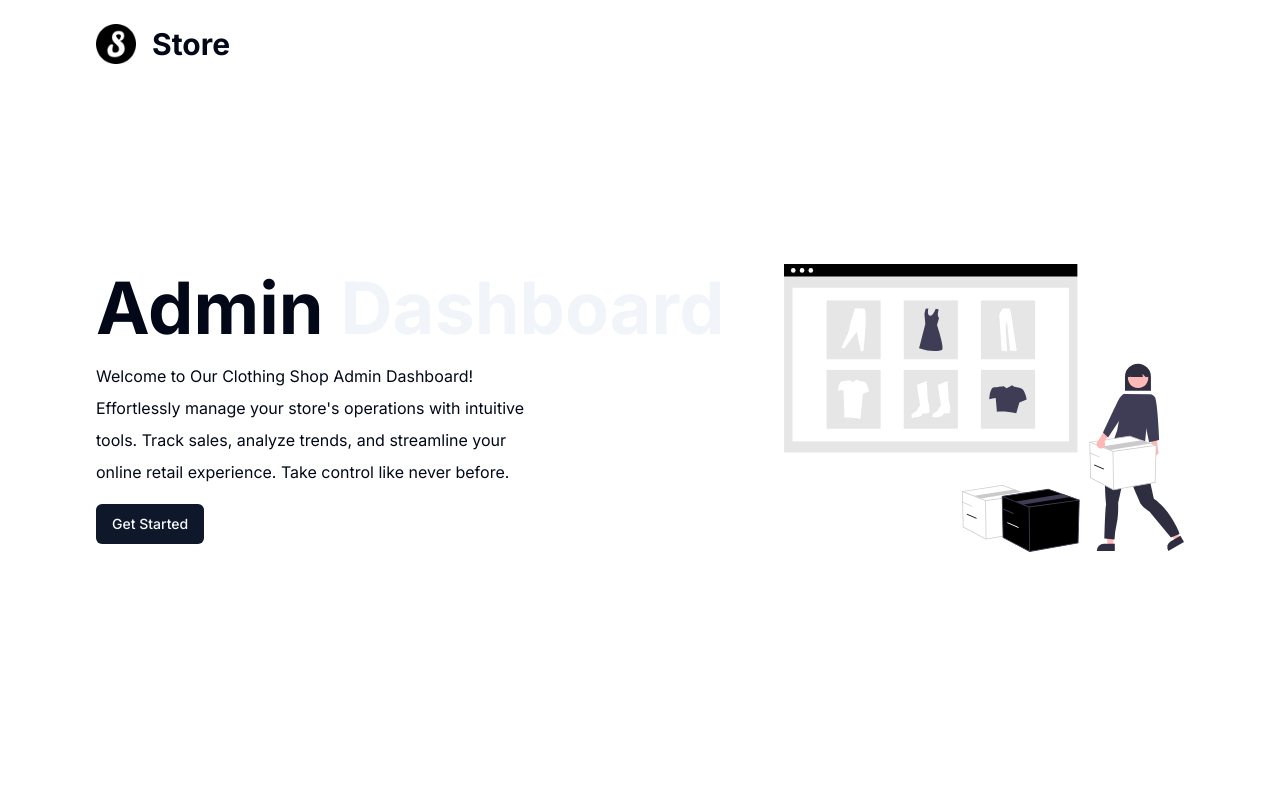
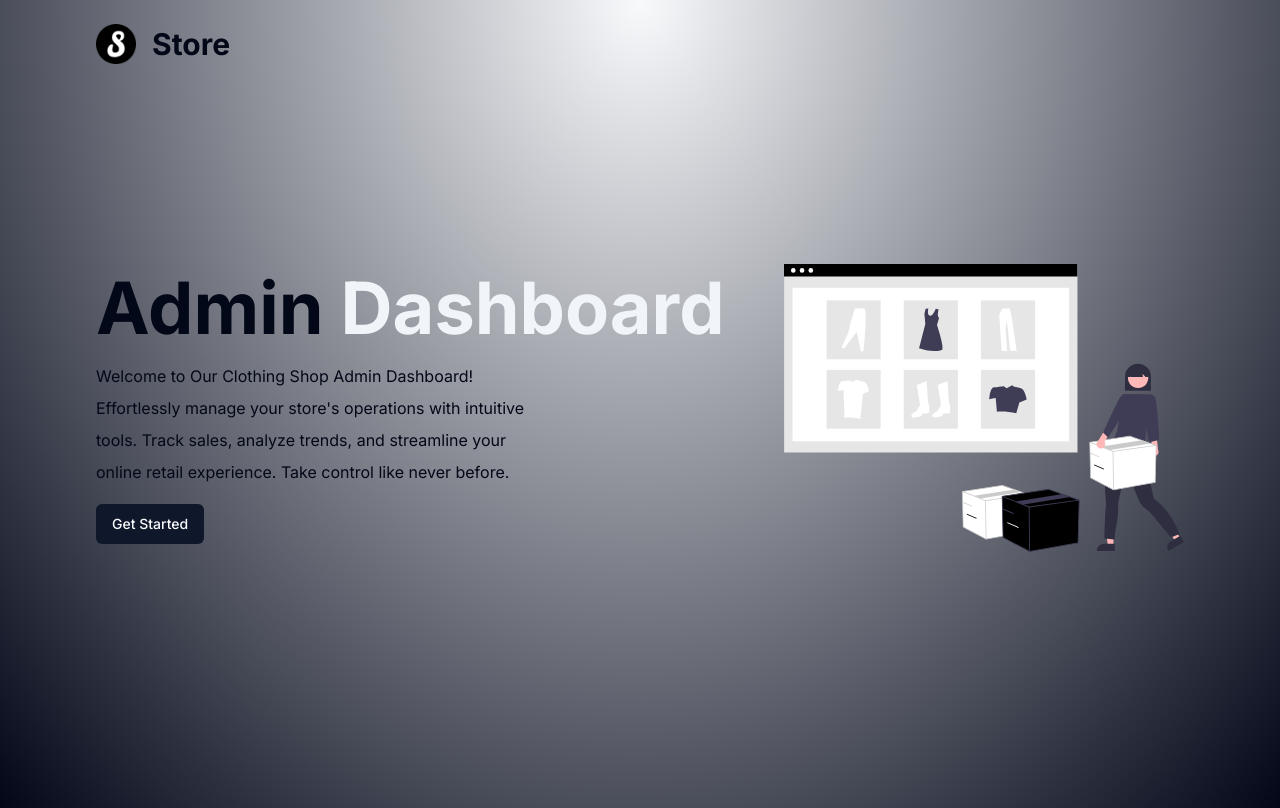
Before and after one commit to schndra/next-store-admin, a Next.js app: page / in a window 1280 px wide. Built offline with nearby package versions, Linux system fonts and the light colour scheme.

Commit message:
style: add backgroud fade to landing page

```diff
--- a/app/layout.tsx
+++ b/app/layout.tsx
@@ -3,7 +3,7 @@ import { Inter } from "next/font/google";
 import "./globals.css";
 import Providers from "./providers";
 const inter = Inter({ subsets: ["latin"] });
-import { ClerkProvider } from "@clerk/nextjs";
+// import { ClerkProvider } from "@clerk/nextjs";
 
 export const metadata: Metadata = {
   title: "Admin Dashboard Dev",
@@ -16,12 +16,12 @@ export default function RootLayout({
   children: React.ReactNode;
 }) {
   return (
-    <ClerkProvider>
+    // <ClerkProvider>
       <html lang="en" suppressHydrationWarning>
         <body className={inter.className}>
           <Providers>{children}</Providers>
         </body>
       </html>
-    </ClerkProvider>
+    // </ClerkProvider>
   );
 }
--- a/app/page.tsx
+++ b/app/page.tsx
@@ -7,7 +7,7 @@ import Logo from "@/assets/logo.png";
 
 export default function Home() {
   return (
-    <main>
+    <main className="bg-[radial-gradient(ellipse_at_top,_var(--tw-gradient-stops))] from-primary-foreground to-slate-950">
       <header className="max-w-6xl mx-auto px-4 sm:px-8 py-6 flex gap-x-4 items-center">
         <Image src={Logo} alt="logo" className="w-10 h-10" />
         <h1 className="capitalize text-3xl md:text-3xl font-bold">Store</h1>
```
